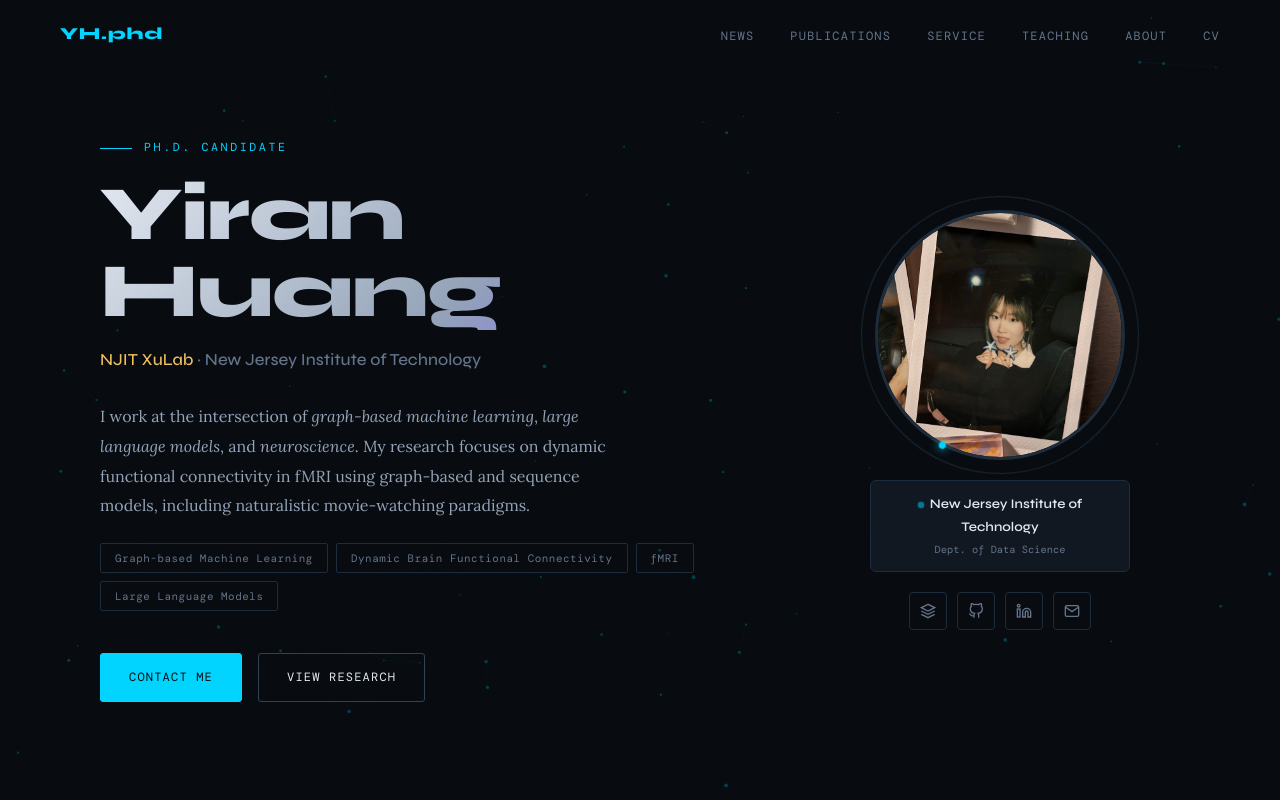
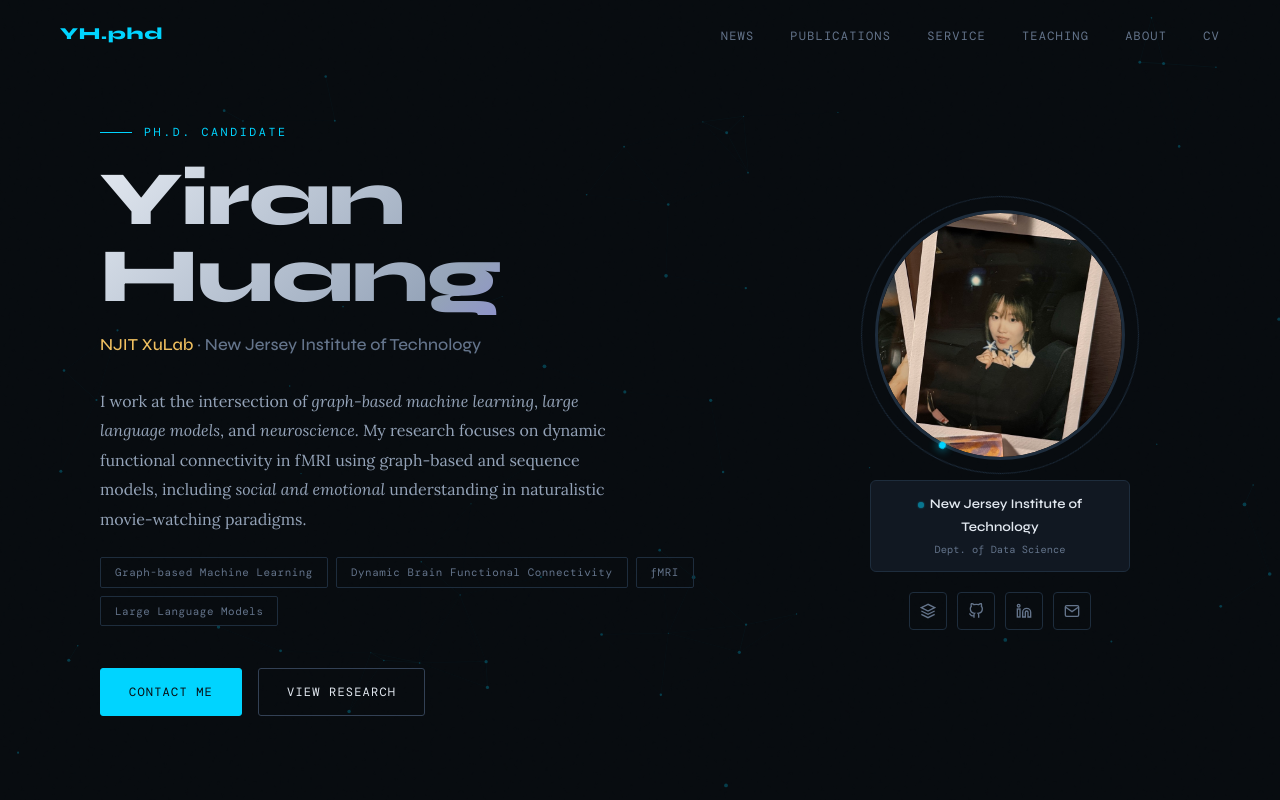
Before and after one commit to Yiran-H/Yiran666, a plain HTML site: page index.html in a window 1280 px wide. Shown: the top 800 px of the page. Drawn offline with nearby package versions, Linux system fonts and the light colour scheme; a web font is replaced by a local one.

Commit message:
add social and emotional understanding to hero and about bios
Co-Authored-By: Claude Opus 5.5 <noreply@anthropic.com>

```diff
--- a/index.html
+++ b/index.html
@@ -54,7 +54,7 @@
           <p class="hero-bio">
             I work at the intersection of <em>graph-based machine learning</em>, <em>large language models</em>,
             and <em>neuroscience</em>. My research focuses on dynamic functional connectivity in fMRI using
-            graph-based and sequence models, including naturalistic movie-watching paradigms.
+            graph-based and sequence models, including <em>social and emotional</em> understanding in naturalistic movie-watching paradigms.
           </p>
           <div class="hero-tags">
             <span class="tag">LLMs</span>
@@ -143,7 +143,7 @@
             I am a Ph.D. candidate in Data Science at <strong>New Jersey Institute of Technology</strong>, advised by
             <a href="https://gracexu182.github.io/" target="_blank"><strong>Dr. Mengjia Xu</strong></a>.
             My research sits at the intersection of <em>machine learning</em> and <em>large language models</em>, with a focus on
-            dynamic functional connectivity in fMRI using graph-based and sequence models, including naturalistic movie-watching paradigms.
+            dynamic functional connectivity in fMRI using graph-based and sequence models, including <em>social and emotional</em> understanding in naturalistic movie-watching paradigms.
           </p>
           <p>
             Before my Ph.D., I completed my M.S. in CS at <strong>Boston University</strong> and
```
